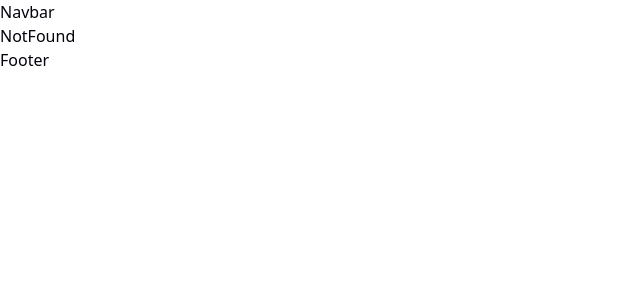
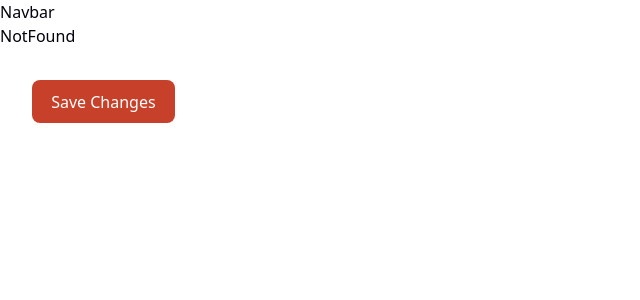
Before and after one commit to EmanRadwan114/bubbli, a React (Vite) app: page /order-confirmation/1 in a window 1280 px wide. Shown: the top 300 px of the page, without its empty margins (0-640 px from the left). Built offline with nearby package versions, Linux system fonts and the light colour scheme; no server answers.

Commit message:
add loading btn

```diff
--- a/src/components/Footer/Footer.jsx
+++ b/src/components/Footer/Footer.jsx
@@ -1,3 +1,28 @@
-export default function Footer() {
-  return <div>Footer</div>;
-}
+import React, { useState } from 'react';
+import LoadingButton from '../LoadingButton/LoadingButton';
+
+const Footer = () => {
+  const [loading, setLoading] = useState(false);
+
+  const handleClick = () => {
+    setLoading(true);
+    // Simulate API call
+    setTimeout(() => {
+      alert("Operation completed!");
+      setLoading(false);
+    }, 2000);
+  };
+
+  return (
+    <div style={{ padding: '2rem' }}>
+      <LoadingButton
+        loading={loading}
+        onClick={handleClick}
+      >
+        Save Changes
+      </LoadingButton>
+    </div>
+  );
+};
+
+export default Footer;
--- a/src/components/LoadingButton/LoadingButton.jsx
+++ b/src/components/LoadingButton/LoadingButton.jsx
@@ -1,3 +1,57 @@
-export default function LoadingButton() {
-  return <div>LoadingButton</div>;
-}
+import React from 'react';
+import styled, { keyframes } from 'styled-components';
+
+const spin = keyframes`
+  to { transform: rotate(360deg); }
+`;
+
+const Button = styled.button`
+  padding: 0.6em 1.2em;
+  font-size: 1rem;
+  border-radius: 8px;
+  border: none;
+  cursor: ${({ disabled }) => (disabled ? 'not-allowed' : 'pointer')};
+  display: inline-flex;
+  align-items: center;
+  justify-content: center;
+  gap: 8px;
+  transition: all 0.3s ease;
+  opacity: ${({ disabled }) => (disabled ? 0.7 : 1)};
+
+`;
+
+const Loader = styled.div`
+  display: inline-flex;
+  align-items: center;
+  gap: 8px;
+  &::after {
+    content: "";
+    width: 1em;
+    height: 1em;
+    border: 2px solid rgba(255, 255, 255, 0.3);
+    border-top-color: white;
+    border-radius: 50%;
+    animation: ${spin} 0.6s linear infinite;
+  }
+`;
+
+const LoadingButton = ({ loading, children, onClick ,...props}) => {
+  return (
+    <Button
+       onClick={onClick}
+      className="light-primary-btn "
+      disabled={loading}
+       {...props}
+    >
+      {loading ? (
+        <Loader>
+          <span>Loading...</span>
+        </Loader>
+      ) : (
+        children
+      )}
+    </Button>
+  );
+};
+
+export default LoadingButton;
--- a/src/pages/Home/Home.jsx
+++ b/src/pages/Home/Home.jsx
@@ -1,7 +1,5 @@
 import Loader from '../../components/LoadingSpinner/LoadingSpinner'
 export default function Home() {
-  return <div>
-    <Loader></Loader>
-    Home</div>;
+  return <div>home</div>;
 
 }
```
